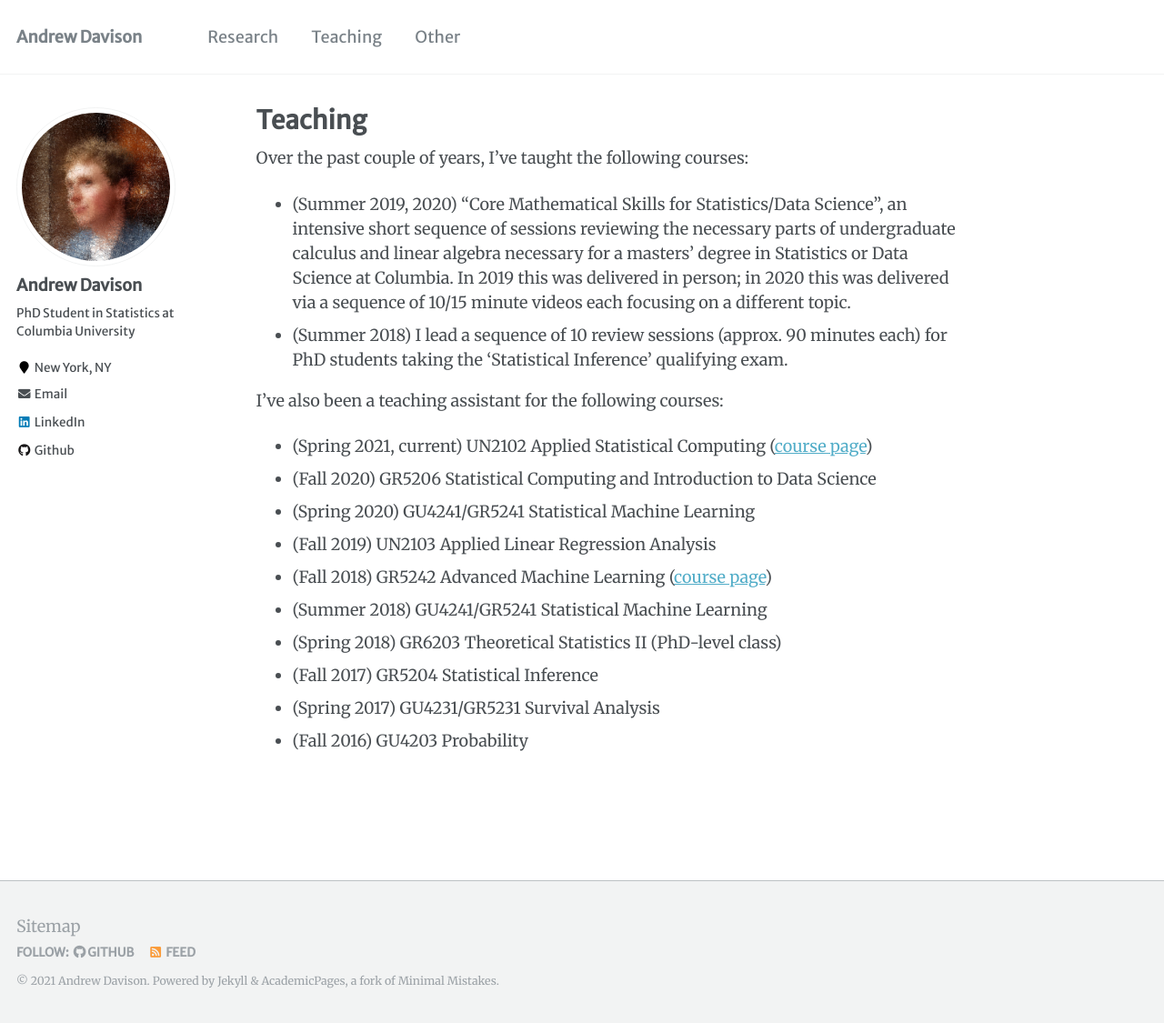
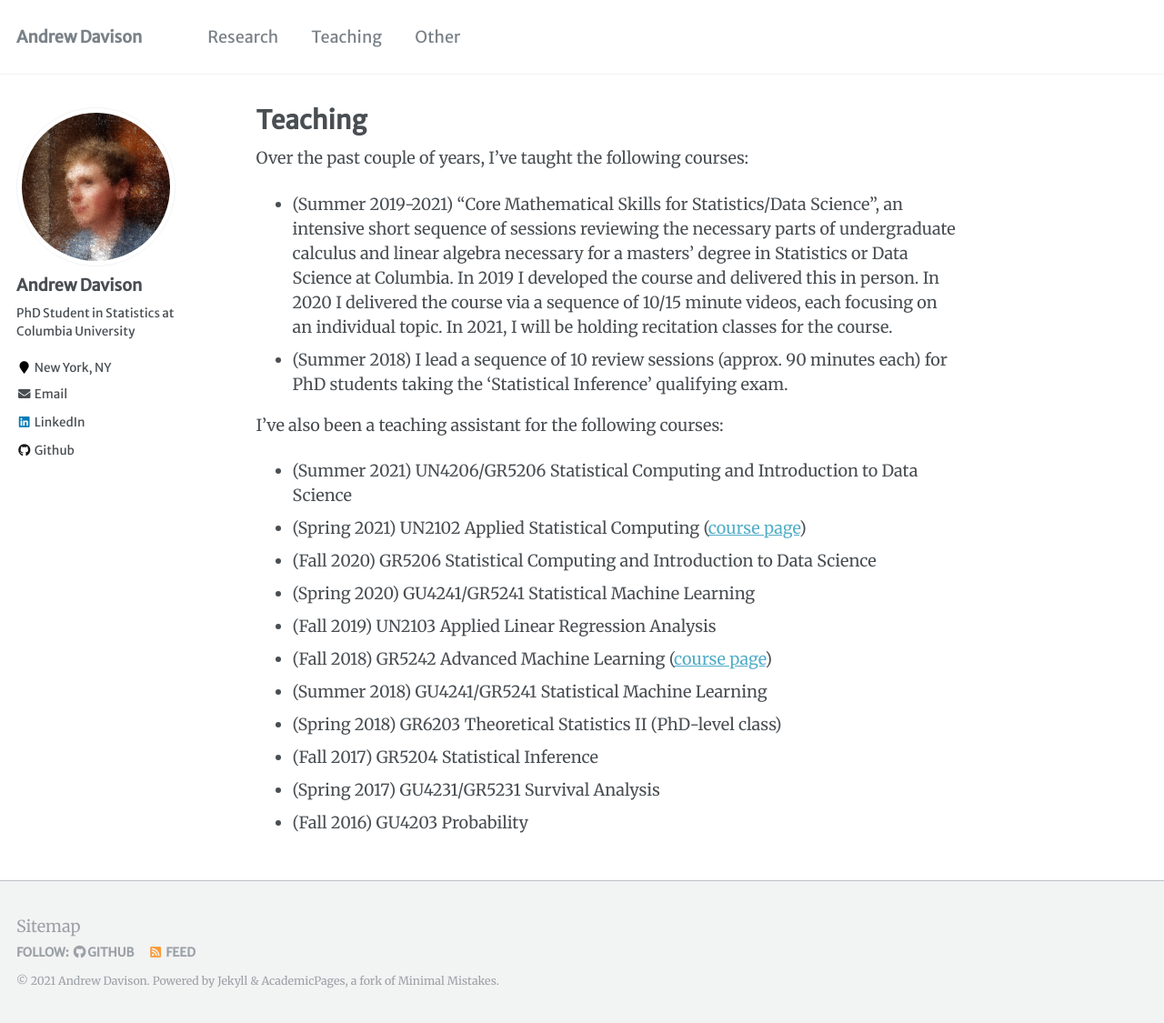
Before and after one commit to aday651/aday651.github.io, a Jekyll site: the page built from _pages/teaching.md, in a window 1280 px wide and 1125 px high. Shown: the whole window at 91% size. Built offline with Jekyll 4.4.1, drawn with Linux system fonts in a browser that asks for light colours.

Commit message:
Update teaching.md

```diff
--- a/_pages/teaching.md
+++ b/_pages/teaching.md
@@ -8,12 +8,13 @@ redirect_from:
 
 Over the past couple of years, I've taught the following courses:
 
-* (Summer 2019, 2020) "Core Mathematical Skills for Statistics/Data Science", an intensive short sequence of sessions reviewing the necessary parts of undergraduate calculus and linear algebra necessary for a masters' degree in Statistics or Data Science at Columbia. In 2019 this was delivered in person; in 2020 this was delivered via a sequence of 10/15 minute videos each focusing on a different topic.
+* (Summer 2019-2021) "Core Mathematical Skills for Statistics/Data Science", an intensive short sequence of sessions reviewing the necessary parts of undergraduate calculus and linear algebra necessary for a masters' degree in Statistics or Data Science at Columbia. In 2019 I developed the course and delivered this in person. In 2020 I delivered the course via a sequence of 10/15 minute videos, each focusing on an individual topic. In 2021, I will be holding recitation classes for the course.
 * (Summer 2018) I lead a sequence of 10 review sessions (approx. 90 minutes each) for PhD students taking the 'Statistical Inference' qualifying exam.
 
 I've also been a teaching assistant for the following courses:
 
-* (Spring 2021, current) UN2102 Applied Statistical Computing ([course page](https://leewtai.github.io/courses/stat_computing/syllabus.html))
+* (Summer 2021) UN4206/GR5206 Statistical Computing and Introduction to Data Science
+* (Spring 2021) UN2102 Applied Statistical Computing ([course page](https://leewtai.github.io/courses/stat_computing/syllabus.html))
 * (Fall 2020) GR5206 Statistical Computing and Introduction to Data Science
 * (Spring 2020) GU4241/GR5241 Statistical Machine Learning
 * (Fall 2019) UN2103 Applied Linear Regression Analysis
```
